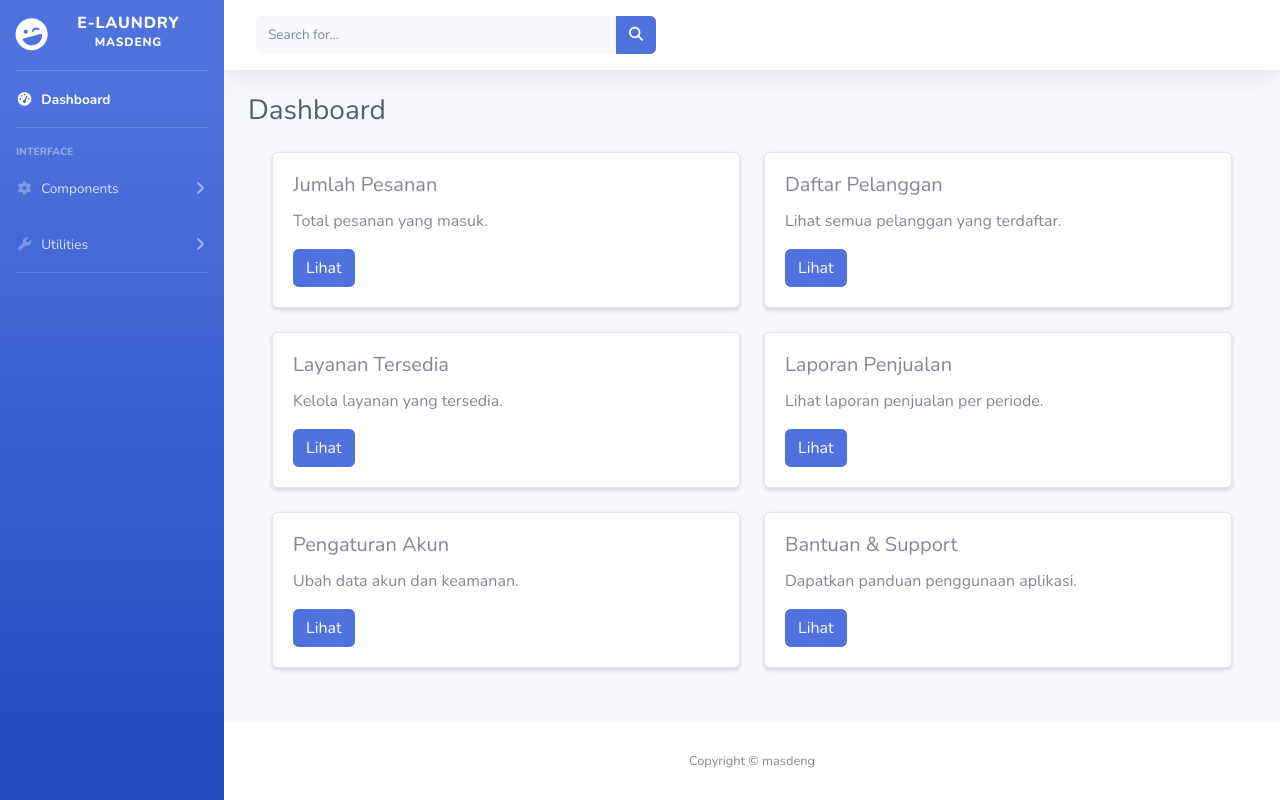
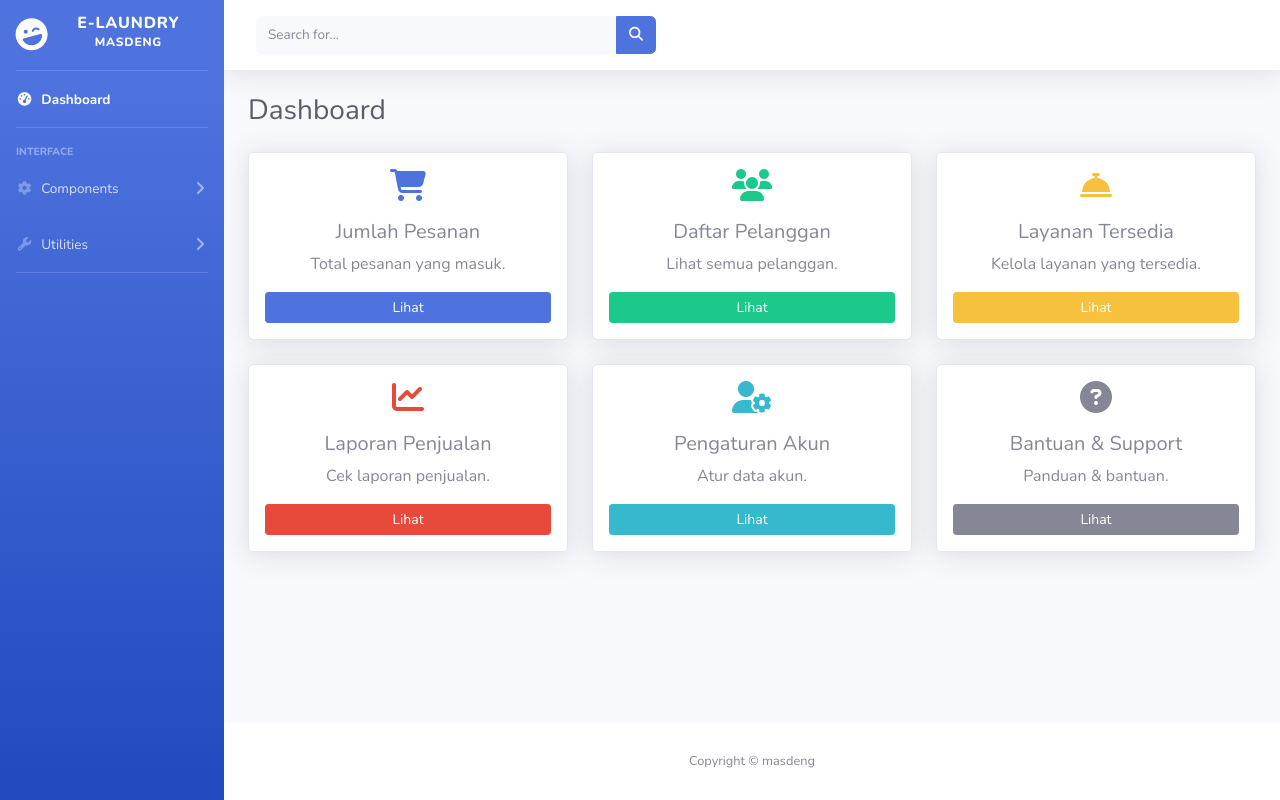
Before and after one commit to fj-star/SiLit.ujikom, a Laravel app: page /dashboard in a window 1280 px wide. Run offline with Laravel 12, Linux system fonts and the light colour scheme; some libraries are stand-ins or nearby versions.

Commit message:
perubahan tampilan

```diff
--- a/resources/views/dashboard.blade.php
+++ b/resources/views/dashboard.blade.php
@@ -3,41 +3,81 @@
 @section('content')
     <h1 class="h3 mb-4 text-gray-800">Dashboard</h1>
 
-    <div class="container">
-        <div class="row">
-            @php
-                $cards = [
-                    ['title' => 'Jumlah Pesanan', 'text' => 'Total pesanan yang masuk.', 'link' ],
-                    ['title' => 'Daftar Pelanggan', 'text' => 'Lihat semua pelanggan yang terdaftar.', 'link' ],
-                    ['title' => 'Layanan Tersedia', 'text' => 'Kelola layanan yang tersedia.', 'link' ],
-                    ['title' => 'Laporan Penjualan', 'text' => 'Lihat laporan penjualan per periode.', 'link'],
-                    ['title' => 'Pengaturan Akun', 'text' => 'Ubah data akun dan keamanan.', 'link'],
-                    ['title' => 'Bantuan & Support', 'text' => 'Dapatkan panduan penggunaan aplikasi.', 'link' ],
-                ];
-            @endphp
+    <div class="row">
+        <div class="col-md-4 mb-4">
+            <div class="card shadow h-100 fade-in text-center p-3">
+                <div class="mb-3 text-primary">
+                    <i class="fas fa-shopping-cart fa-2x"></i>
+                </div>
+                <h5 class="card-title mb-2">Jumlah Pesanan</h5>
+                <p class="card-text text-muted">Total pesanan yang masuk.</p>
+                <a href="#" class="btn btn-sm btn-primary">Lihat</a>
+            </div>
+        </div>
 
-            @foreach ($cards as $index => $card)
-                <div class="col-md-6 mb-4">
-                    <div class="card shadow-sm h-100 fade-in" style="animation-delay: {{ $index * 0.2 }}s;">
-                        <div class="card-body">
-                            <h5 class="card-title">{{ $card['title'] }}</h5>
-                            <p class="card-text">{{ $card['text'] }}</p>
-                            <a href class="btn btn-primary">Lihat</a>
-                        </div>
-                    </div>
+        <div class="col-md-4 mb-4">
+            <div class="card shadow h-100 fade-in text-center p-3">
+                <div class="mb-3 text-success">
+                    <i class="fas fa-users fa-2x"></i>
                 </div>
-            @endforeach
+                <h5 class="card-title mb-2">Daftar Pelanggan</h5>
+                <p class="card-text text-muted">Lihat semua pelanggan.</p>
+                <a href="#" class="btn btn-sm btn-success">Lihat</a>
+            </div>
+        </div>
+
+        <div class="col-md-4 mb-4">
+            <div class="card shadow h-100 fade-in text-center p-3">
+                <div class="mb-3 text-warning">
+                    <i class="fas fa-concierge-bell fa-2x"></i>
+                </div>
+                <h5 class="card-title mb-2">Layanan Tersedia</h5>
+                <p class="card-text text-muted">Kelola layanan yang tersedia.</p>
+                <a href="#" class="btn btn-sm btn-warning text-white">Lihat</a>
+            </div>
+        </div>
+
+        <div class="col-md-4 mb-4">
+            <div class="card shadow h-100 fade-in text-center p-3">
+                <div class="mb-3 text-danger">
+                    <i class="fas fa-chart-line fa-2x"></i>
+                </div>
+                <h5 class="card-title mb-2">Laporan Penjualan</h5>
+                <p class="card-text text-muted">Cek laporan penjualan.</p>
+                <a href="#" class="btn btn-sm btn-danger">Lihat</a>
+            </div>
+        </div>
+
+        <div class="col-md-4 mb-4">
+            <div class="card shadow h-100 fade-in text-center p-3">
+                <div class="mb-3 text-info">
+                    <i class="fas fa-user-cog fa-2x"></i>
+                </div>
+                <h5 class="card-title mb-2">Pengaturan Akun</h5>
+                <p class="card-text text-muted">Atur data akun.</p>
+                <a href="#" class="btn btn-sm btn-info text-white">Lihat</a>
+            </div>
+        </div>
+
+        <div class="col-md-4 mb-4">
+            <div class="card shadow h-100 fade-in text-center p-3">
+                <div class="mb-3 text-secondary">
+                    <i class="fas fa-question-circle fa-2x"></i>
+                </div>
+                <h5 class="card-title mb-2">Bantuan & Support</h5>
+                <p class="card-text text-muted">Panduan & bantuan.</p>
+                <a href="#" class="btn btn-sm btn-secondary">Lihat</a>
+            </div>
         </div>
     </div>
 @endsection
 
 @push('styles')
 <style>
-    /* Animasi fade-in */
     .fade-in {
         opacity: 0;
-        transform: translateY(20px);
-        animation: fadeInUp 0.6s forwards ease-in-out;
+        transform: translateY(15px);
+        animation: fadeInUp 0.5s forwards ease-in-out;
     }
     @keyframes fadeInUp {
         to {
@@ -46,13 +86,13 @@
         }
     }
 
-    /* Efek hover */
     .card {
-        transition: transform 0.3s ease, box-shadow 0.3s ease;
+        border-radius: 15px;
+        transition: transform 0.25s ease, box-shadow 0.25s ease;
     }
     .card:hover {
-        transform: translateY(-5px) scale(1.02);
-        box-shadow: 0 8px 20px rgba(0,0,0,0.15);
+        transform: translateY(-6px) scale(1.03);
+        box-shadow: 0 10px 25px rgba(0,0,0,0.12);
     }
 </style>
 @endpush
```
